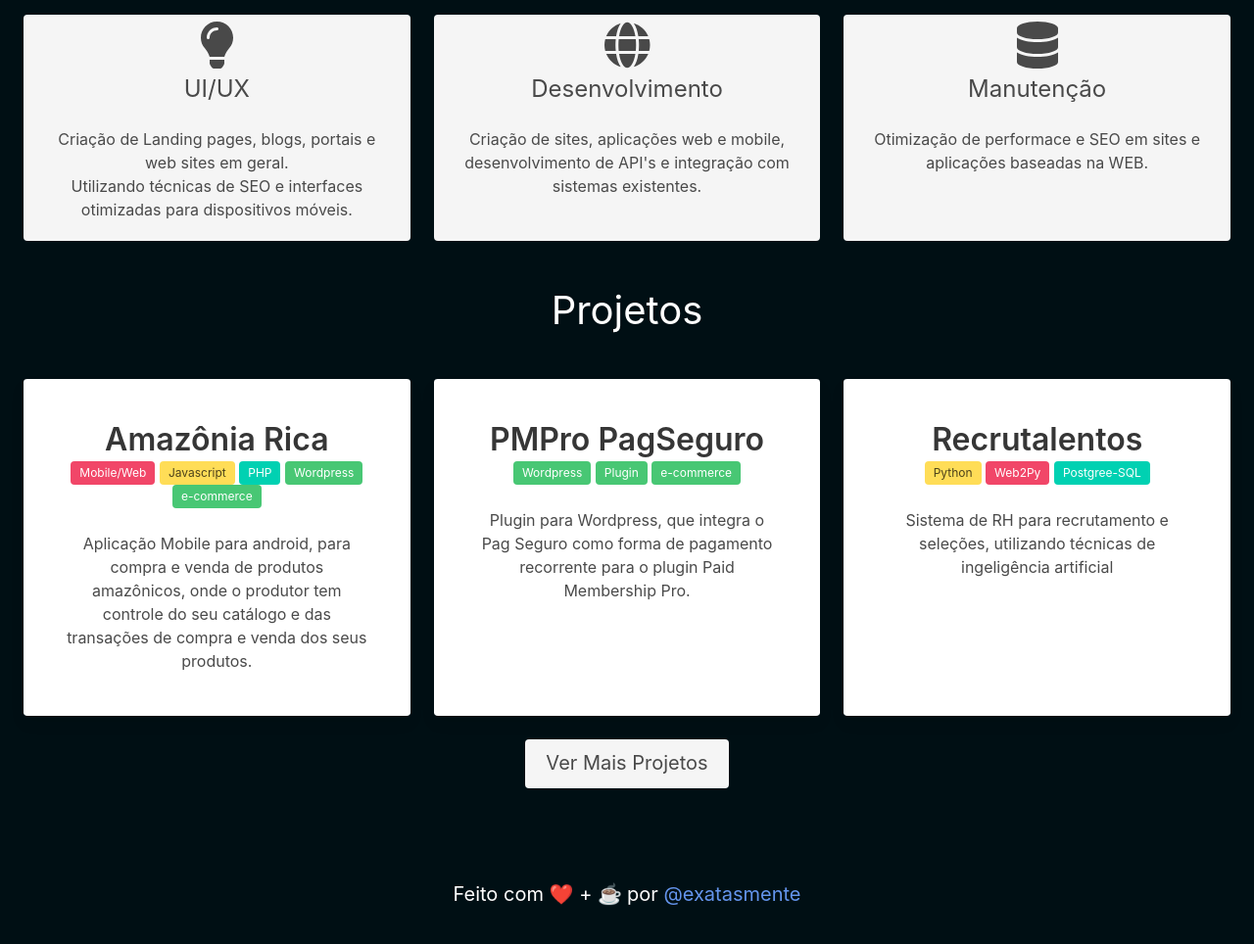
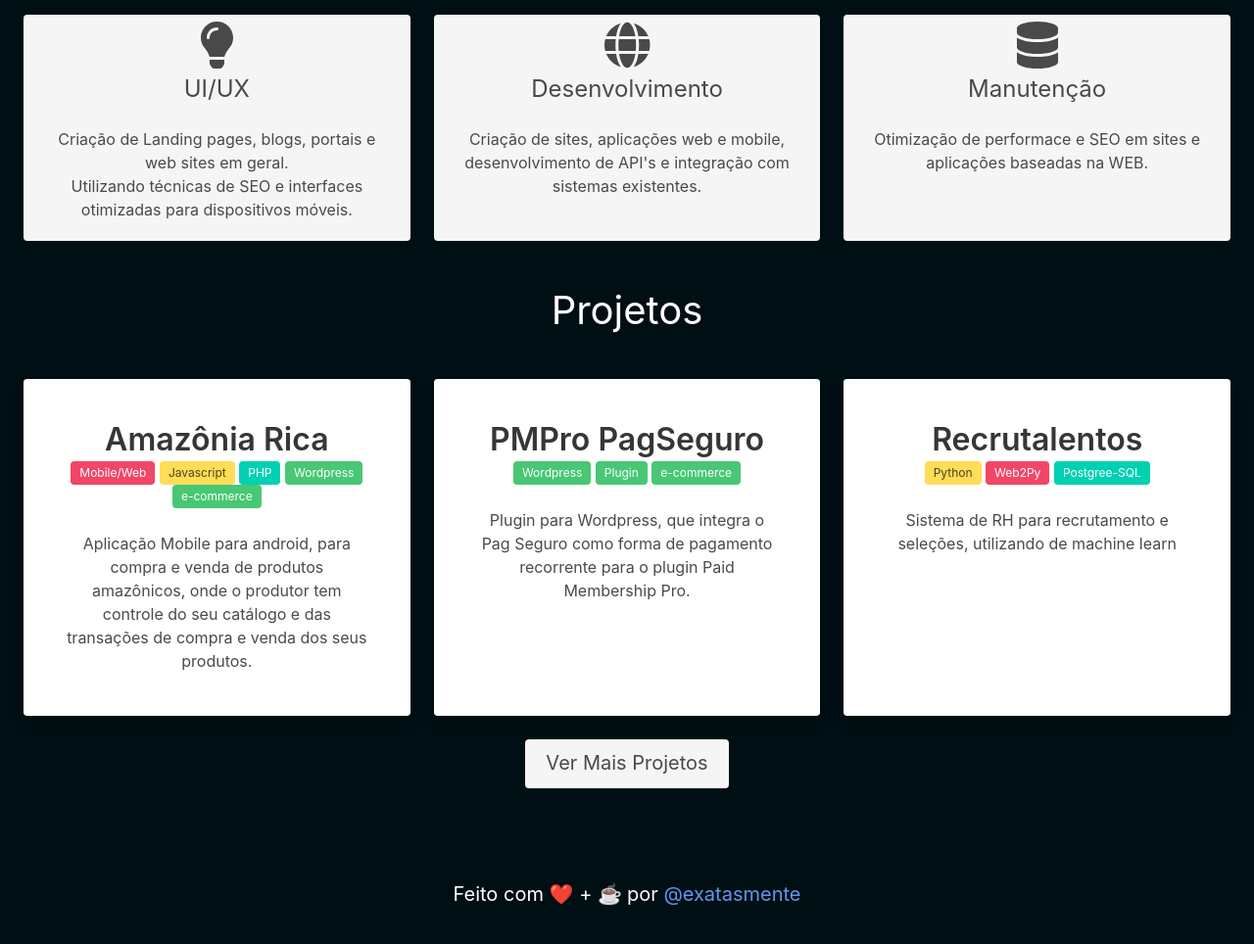
Before and after one commit to exatasmente/exatasmente.github.io, a plain HTML site: page index.html in a window 1280 px wide. Shown: the part 793-1757 px from the top of the page at 98% size. Drawn offline with Linux system fonts and the light colour scheme.

Commit message:
recrutalentos

```diff
--- a/index.html
+++ b/index.html
@@ -263,7 +263,7 @@
               </p>
 
               <p class="has-text-center">
-                Sistema de RH para recrutamento e seleções, utilizando técnicas de ingeligência artificial
+                Sistema de RH para recrutamento e seleções, utilizando de machine learn
               </p>
             </div>
           </div>
```
